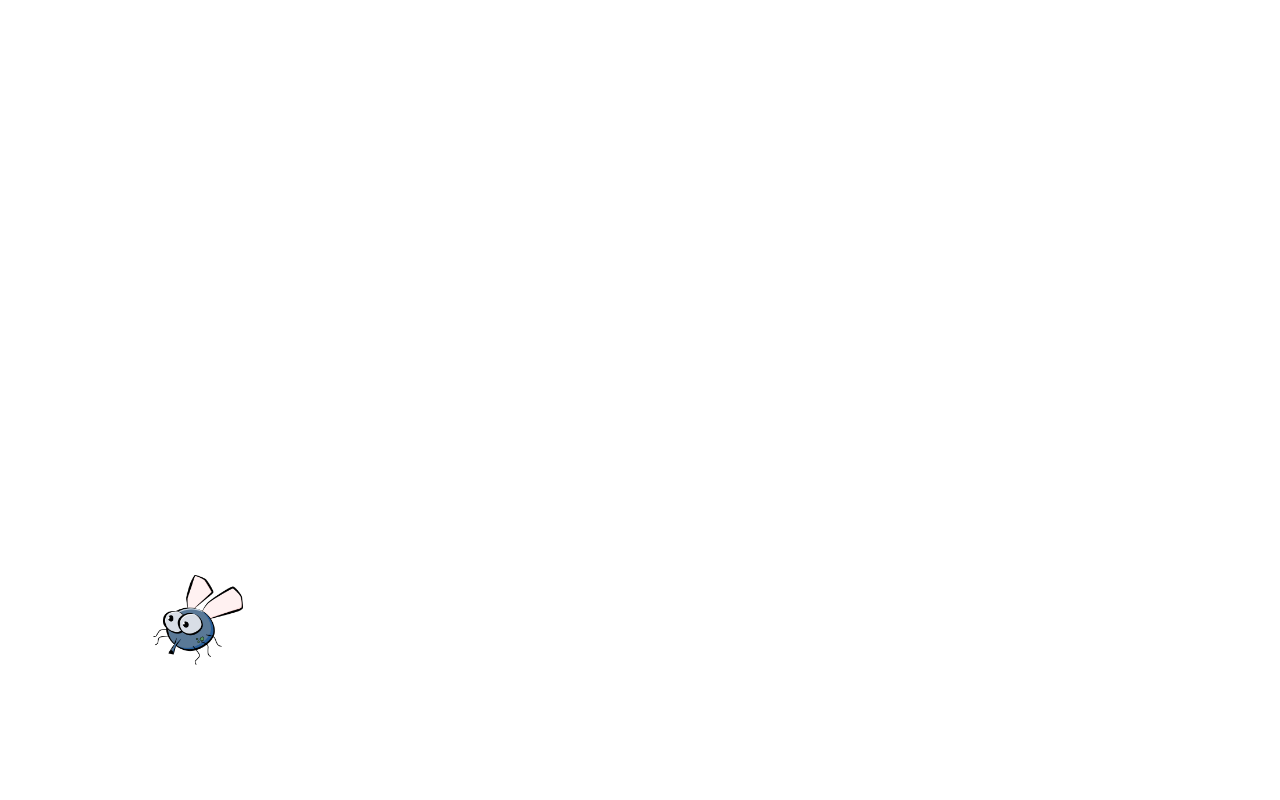
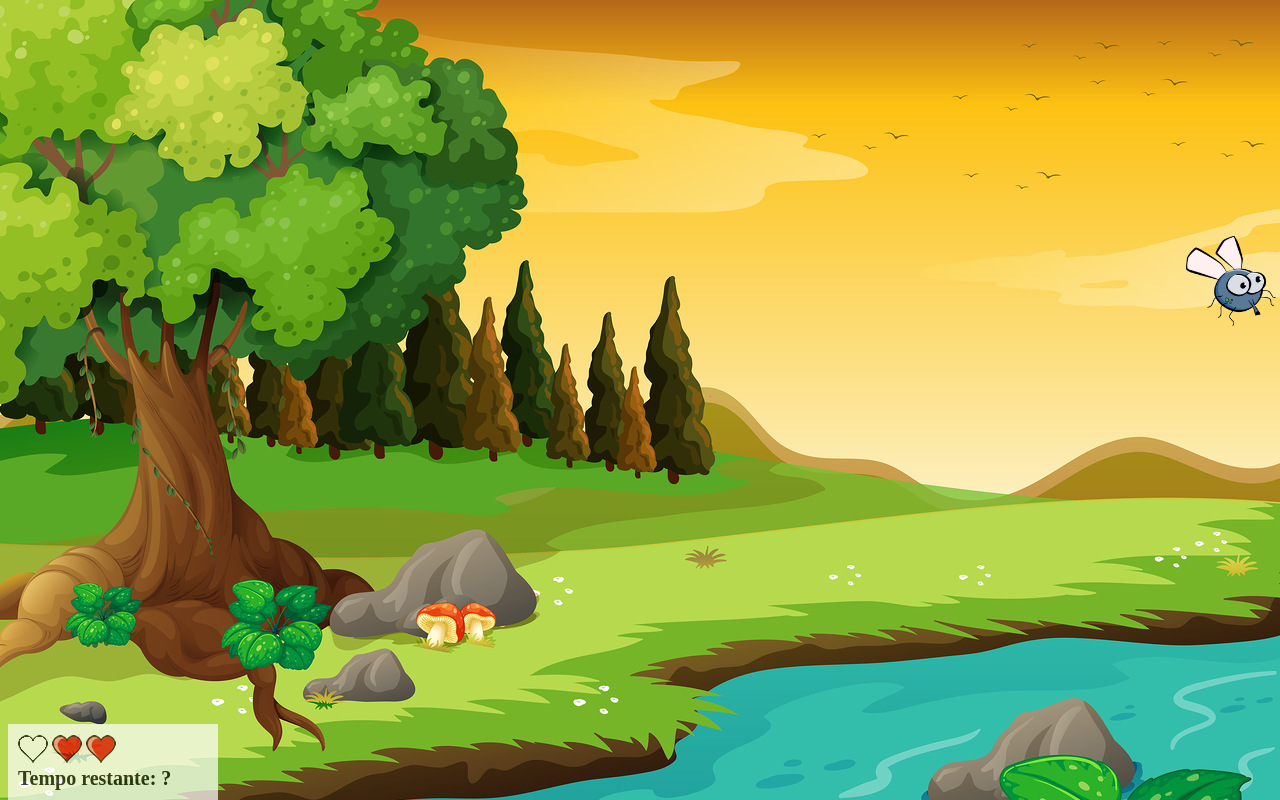
Before and after one commit to Thaynara96/Projetos, a plain HTML site: page App_mata_mosquito/app.html in a window 1280 px wide. Drawn offline with Linux system fonts and the light colour scheme.

Commit message:
alterções JS

```diff
--- a/App_mata_mosquito/app.html
+++ b/App_mata_mosquito/app.html
@@ -12,8 +12,25 @@
 
 <body onresize="ajustaTamanhoPalcoJogo()">
 
-    <script>
-        posicaoRandomica()
+   <div class="painel">
+        <div class="vidas">
+            <img id="v1" src="imagens/coracao_cheio.png" />
+			<img id="v2" src="imagens/coracao_cheio.png" />
+			<img id="v3" src="imagens/coracao_cheio.png" />
+        </div>
+
+        <div class="cronometro">
+            Tempo restante: ?
+        </div>
+
+    </div>
+
+   <script>
+        // função para que o mosquito apareça a cada 1seg na tela
+        setInterval(function(){
+            posicaoRandomica()
+        }, 2000)
+
     </script>
 </body>
 
--- a/App_mata_mosquito/estilo.css
+++ b/App_mata_mosquito/estilo.css
@@ -1,3 +1,10 @@
+
+body{
+    background-image: url(imagens/bg.jpg);
+    background-repeat: no-repeat;
+    background-size: 100%;
+}
+
 .mosquito1{
     width: 50px;
     height: 50px;
@@ -20,3 +27,24 @@
 .ladoB{
     transform: scaleX(-1);
 }
+
+
+.painel{
+    position: absolute;
+    width: 190px;
+    padding: 10px;
+    bottom: 0px;
+    border-top: solid 1px #fff;
+    background-color: #fff;
+    opacity: 0.7;
+}
+
+.vidas{
+    float: left;
+}
+
+.cronometro{
+    float: left;
+    font-size: 20px;
+    font-weight: bold;
+}
--- a/App_mata_mosquito/jogo.js
+++ b/App_mata_mosquito/jogo.js
@@ -1,12 +1,13 @@
 
 var altura = 0
 var largura = 0
+var vidas = 1
 
 function ajustaTamanhoPalcoJogo(){
     altura = window.innerHeight
     largura = window.innerWidth
 
-    console.log(altura, largura)
+    console.log(largura, altura)
 }
 
 ajustaTamanhoPalcoJogo()
@@ -14,6 +15,22 @@ ajustaTamanhoPalcoJogo()
 //função necessario pois a imagem está no body e o arquivo js estão no head, sendo assim aparece erro
 
 function posicaoRandomica(){
+
+    // remover o mosquito anterior (caso exista, para que não fiquem varios na tela)
+
+    if(document.getElementById('mosquito')) {
+        document.getElementById('mosquito').remove()
+        // cada vez que não clicar no mosquito perde uma vida
+        if (vidas > 3 ){
+            window.location.href = 'fim_de_jogo.html'
+        }
+        else {
+            document.getElementById('v' + vidas).src = "imagens/coracao_vazio.png"
+
+			vidas++
+        }
+    }
+
     // variavel para que o mosquito apareça dentro do limite da pagina
     // -90 é para que a imagem não passe do limite
 
@@ -35,6 +52,10 @@ function posicaoRandomica(){
     mosquito.style.left = posicaoX + 'px'
     mosquito.style.top = posicaoY + 'px'
     mosquito.style.position = 'absolute'
+    mosquito.id = 'mosquito'
+    mosquito.onclick = function() {
+        this.remove()
+    }
 
     document.body.appendChild(mosquito)
 
```
Also changed, not shown: App_mata_mosquito/fim_de_jogo.html (added, +14 -0 lines).
